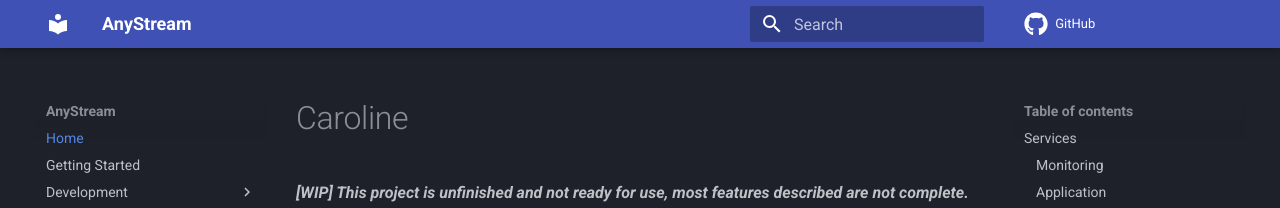
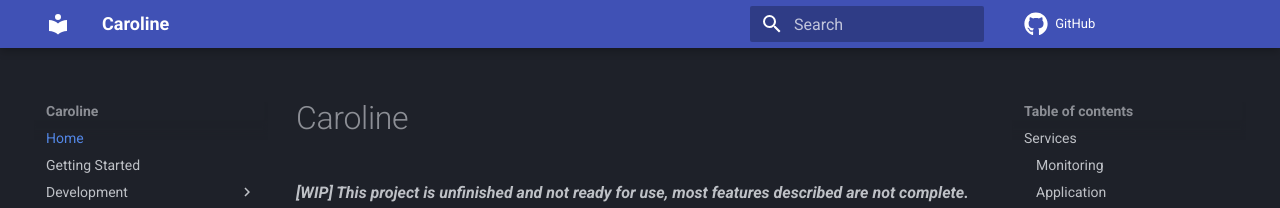
Before and after one commit to DrewCarlson/Caroline, an MkDocs documentation site: the page built from docs/index.md, in a window 1280 px wide. Shown: the top 208 px of the page. Built offline with MkDocs 1.6.1 and Material for MkDocs 9.7.7, drawn with Linux system fonts in a browser that asks for light colours; comment, search, counter and statistics services are not loaded.

Commit message:
Doc fixes

````diff
--- a/docs/development/documentation.md
+++ b/docs/development/documentation.md
@@ -59,7 +59,7 @@ Material for MkDocs [Reference](https://squidfunk.github.io/mkdocs-material/refe
 
 ## View docs locally
 
-To view the docs locally, open a terminal or command prompt and cd into your `anystream` folder then run
+To view the docs locally, open a terminal or command prompt and cd into your `caroline` folder then run
 
 ```shell
 mkdocs serve
--- a/mkdocs.yml
+++ b/mkdocs.yml
@@ -1,4 +1,4 @@
-site_name: AnyStream
+site_name: Caroline
 site_url: https://docs.caroline.cloud/
 repo_url: https://github.com/drewcarlson/caroline
 
````
